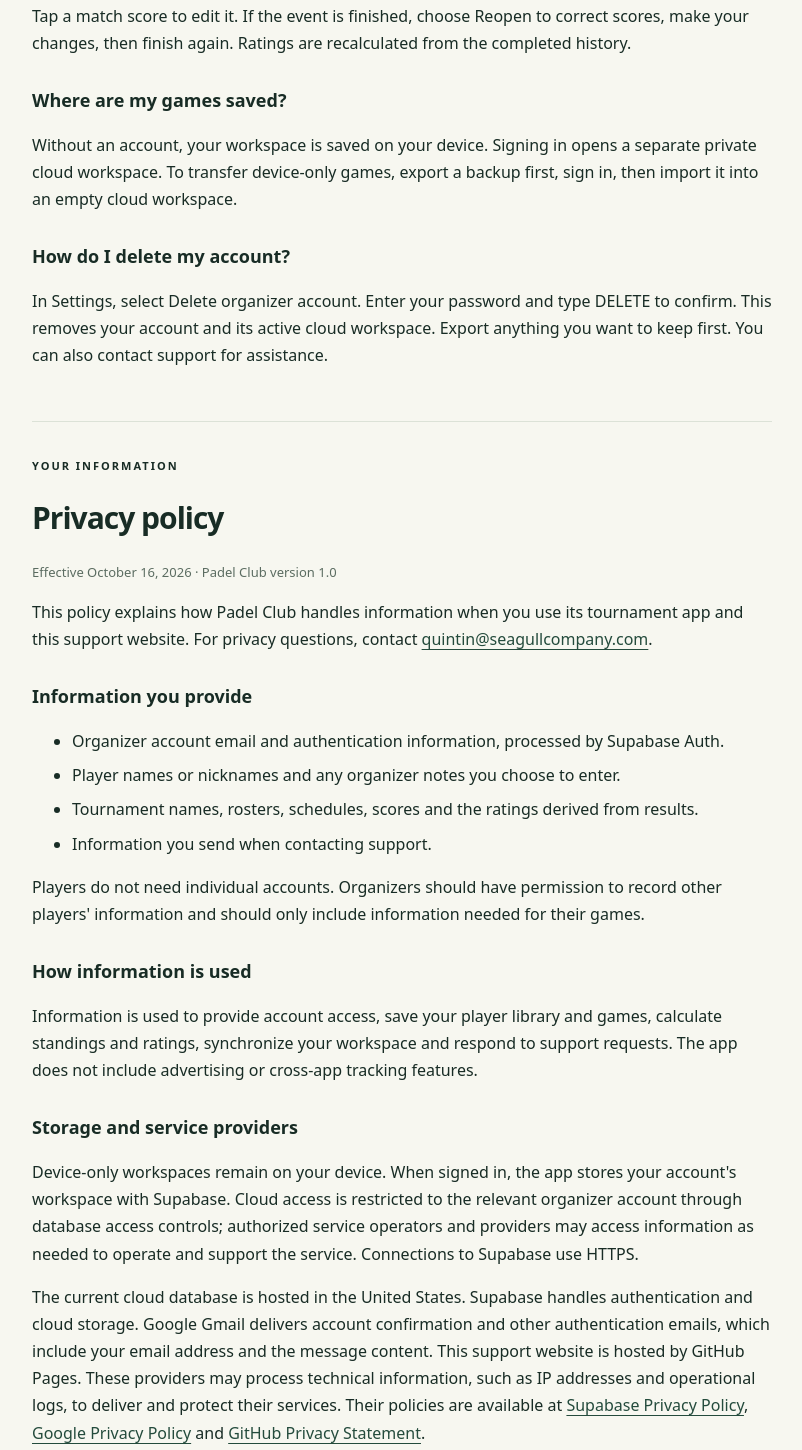
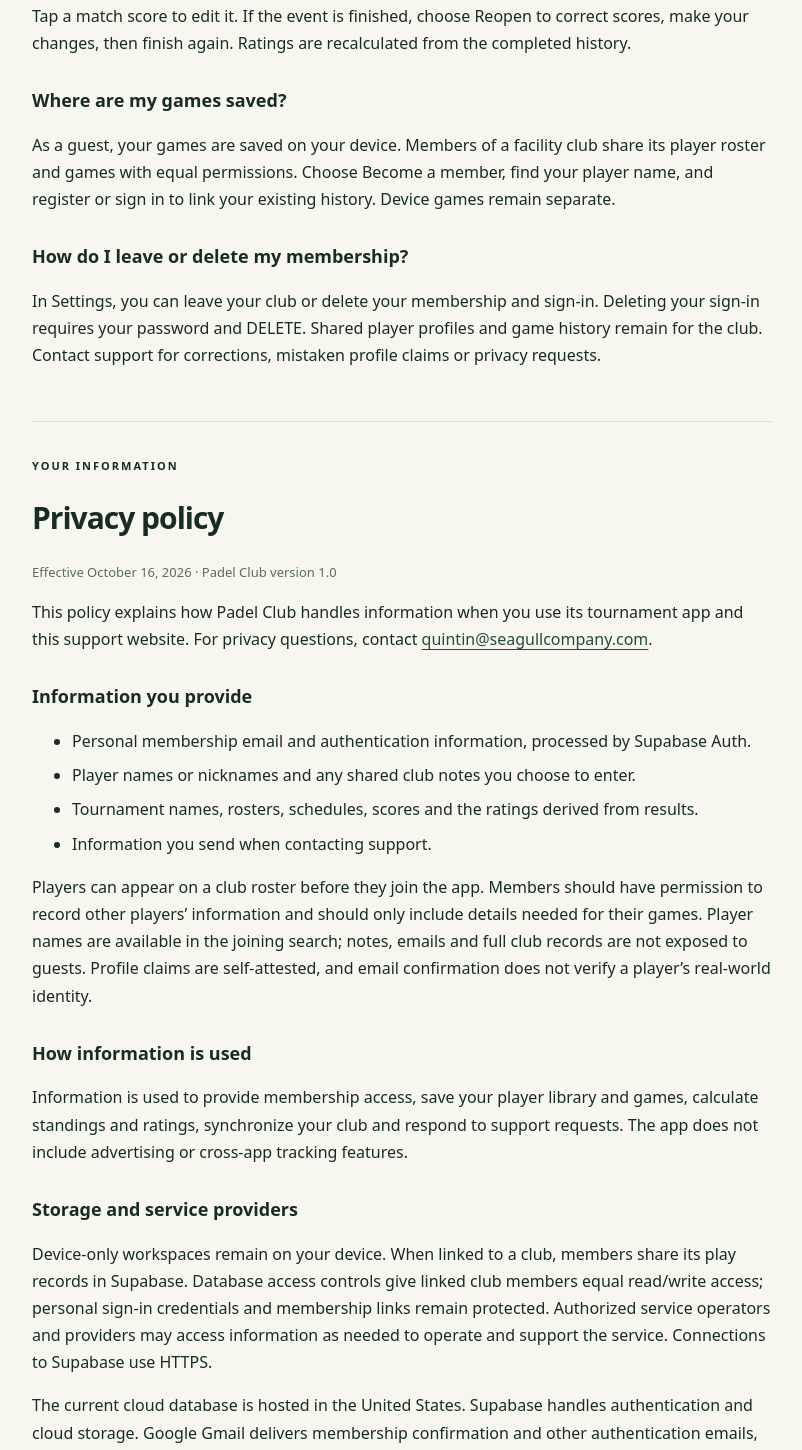
Before and after one commit to burn1979/padel-club-support, a plain HTML site: page index.html in a window 1280 px wide. Shown: the part 1469-2919 px from the top of the page, without its empty margins (116-918 px from the left). Drawn offline with Linux system fonts and the light colour scheme.

Commit message:
Update membership support and privacy for build 12

```diff
--- a/index.html
+++ b/index.html
@@ -12,18 +12,18 @@
 <header><div class="brand"><svg class="mark" viewBox="0 0 30 36" aria-hidden="true"><g stroke="currentColor" fill="none" stroke-width="1.2"><rect x="5" y="2" width="20" height="32" rx="1"/><path d="M5 9h20M5 27h20M15 9v18M2 18h26"/></g></svg>Padel Club</div><nav aria-label="Main"><a href="#help">Support</a><a href="#privacy">Privacy</a></nav></header>
 <main>
 <div class="hero"><div class="eyebrow">The Americano edition</div><h1>Less admin.<br>More padel.</h1><p class="intro">Your people. New partners. A tournament that takes care of the details, so you can enjoy the game.</p><a class="button" href="mailto:quintin@seagullcompany.com?subject=Padel%20Club%20support">Email support ↗</a><div class="facts"><div class="fact"><strong>4 · 8 · 12</strong>Players per tournament</div><div class="fact"><strong>Every partner</strong>Exactly once</div><div class="fact"><strong>Your progress</strong>Saved games and ratings</div></div></div>
-<section id="help" class="readable"><div class="eyebrow">Here to help</div><h2>Make yourself at home.</h2><div class="card"><strong>Contact Padel Club</strong><p>For app help, account questions, or a privacy request, email <a href="mailto:quintin@seagullcompany.com">quintin@seagullcompany.com</a>. Include your app version and a description of the problem. Please do not email passwords or verification codes.</p></div>
+<section id="help" class="readable"><div class="eyebrow">Here to help</div><h2>Make yourself at home.</h2><div class="card"><strong>Contact Padel Club</strong><p>For app help, membership questions, or a privacy request, email <a href="mailto:quintin@seagullcompany.com">quintin@seagullcompany.com</a>. Include your app version and a description of the problem. Please do not email passwords or verification codes.</p></div>
 <h3>How do I start a tournament?</h3><p>Add your players in the player library, then select New tournament. Choose 4, 8 or 12 players and a fixed match total. Courts are assigned automatically. Every player partners with every other player once.</p>
 <h3>How are points and ratings different?</h3><p>Each partner receives their team's match points. The player with the most tournament points leads the standings; wins break a points tie. Doubles Elo estimates playing strength across completed tournaments and helps balance future matches.</p>
 <h3>Can I correct a score?</h3><p>Tap a match score to edit it. If the event is finished, choose Reopen to correct scores, make your changes, then finish again. Ratings are recalculated from the completed history.</p>
-<h3>Where are my games saved?</h3><p>Without an account, your workspace is saved on your device. Signing in opens a separate private cloud workspace. To transfer device-only games, export a backup first, sign in, then import it into an empty cloud workspace.</p>
-<h3>How do I delete my account?</h3><p>In Settings, select Delete organizer account. Enter your password and type DELETE to confirm. This removes your account and its active cloud workspace. Export anything you want to keep first. You can also contact support for assistance.</p></section>
+<h3>Where are my games saved?</h3><p>As a guest, your games are saved on your device. Members of a facility club share its player roster and games with equal permissions. Choose Become a member, find your player name, and register or sign in to link your existing history. Device games remain separate.</p>
+<h3>How do I leave or delete my membership?</h3><p>In Settings, you can leave your club or delete your membership and sign-in. Deleting your sign-in requires your password and DELETE. Shared player profiles and game history remain for the club. Contact support for corrections, mistaken profile claims or privacy requests.</p></section>
 <section id="privacy" class="readable"><div class="eyebrow">Your information</div><h2>Privacy policy</h2><p class="date">Effective October 16, 2026 · Padel Club version 1.0</p>
 <p>This policy explains how Padel Club handles information when you use its tournament app and this support website. For privacy questions, contact <a href="mailto:quintin@seagullcompany.com">quintin@seagullcompany.com</a>.</p>
-<h3>Information you provide</h3><ul><li>Organizer account email and authentication information, processed by Supabase Auth.</li><li>Player names or nicknames and any organizer notes you choose to enter.</li><li>Tournament names, rosters, schedules, scores and the ratings derived from results.</li><li>Information you send when contacting support.</li></ul><p>Players do not need individual accounts. Organizers should have permission to record other players' information and should only include information needed for their games.</p>
-<h3>How information is used</h3><p>Information is used to provide account access, save your player library and games, calculate standings and ratings, synchronize your workspace and respond to support requests. The app does not include advertising or cross-app tracking features.</p>
-<h3>Storage and service providers</h3><p>Device-only workspaces remain on your device. When signed in, the app stores your account's workspace with Supabase. Cloud access is restricted to the relevant organizer account through database access controls; authorized service operators and providers may access information as needed to operate and support the service. Connections to Supabase use HTTPS.</p><p>The current cloud database is hosted in the United States. Supabase handles authentication and cloud storage. Google Gmail delivers account confirmation and other authentication emails, which include your email address and the message content. This support website is hosted by GitHub Pages. These providers may process technical information, such as IP addresses and operational logs, to deliver and protect their services. Their policies are available at <a href="https://supabase.com/privacy">Supabase Privacy Policy</a>, <a href="https://policies.google.com/privacy">Google Privacy Policy</a> and <a href="https://docs.github.com/en/site-policy/privacy-policies/github-general-privacy-statement">GitHub Privacy Statement</a>.</p>
-<h3>Your choices and retention</h3><p>You can edit player details and correct scores in the app, export a workspace, or delete your organizer account in Settings. Account deletion removes the active account and its cloud workspace, as well as that account's workspace and recovery snapshots on the device making the request. Copies exported or saved on other devices are separate and must be removed there. Provider backups and operational logs may remain for their normal retention periods.</p><p>Device-only records remain until the app's local data is removed, subject to any device backups. Signing out does not erase saved local workspaces. Contact support if you need help accessing, correcting or deleting information.</p>
+<h3>Information you provide</h3><ul><li>Personal membership email and authentication information, processed by Supabase Auth.</li><li>Player names or nicknames and any shared club notes you choose to enter.</li><li>Tournament names, rosters, schedules, scores and the ratings derived from results.</li><li>Information you send when contacting support.</li></ul><p>Players can appear on a club roster before they join the app. Members should have permission to record other players’ information and should only include details needed for their games. Player names are available in the joining search; notes, emails and full club records are not exposed to guests. Profile claims are self-attested, and email confirmation does not verify a player’s real-world identity.</p>
+<h3>How information is used</h3><p>Information is used to provide membership access, save your player library and games, calculate standings and ratings, synchronize your club and respond to support requests. The app does not include advertising or cross-app tracking features.</p>
+<h3>Storage and service providers</h3><p>Device-only workspaces remain on your device. When linked to a club, members share its play records in Supabase. Database access controls give linked club members equal read/write access; personal sign-in credentials and membership links remain protected. Authorized service operators and providers may access information as needed to operate and support the service. Connections to Supabase use HTTPS.</p><p>The current cloud database is hosted in the United States. Supabase handles authentication and cloud storage. Google Gmail delivers membership confirmation and other authentication emails, which include your email address and the message content. This support website is hosted by GitHub Pages. These providers may process technical information, such as IP addresses and operational logs, to deliver and protect their services. Their policies are available at <a href="https://supabase.com/privacy">Supabase Privacy Policy</a>, <a href="https://policies.google.com/privacy">Google Privacy Policy</a> and <a href="https://docs.github.com/en/site-policy/privacy-policies/github-general-privacy-statement">GitHub Privacy Statement</a>.</p>
+<h3>Your choices and retention</h3><p>You can edit player details and correct scores in the app, export a club backup, leave a club, or delete your membership and sign-in in Settings. Deletion removes personal authentication and membership links, plus the requesting person’s local club caches and recovery snapshots on that device. Shared players, games and history remain for other members. Private migration recovery copies and operation fingerprints may be retained for data recovery and integrity. Copies exported or saved on other devices are separate and must be removed there. Provider backups and operational logs may remain for their normal retention periods.</p><p>Device-only records remain until the app's local data is removed, subject to any device backups. Signing out does not erase saved local workspaces. Contact support if you need help accessing, correcting or deleting information.</p>
 <h3>Updates</h3><p>Changes to these practices will be reflected on this page with an updated effective date.</p></section>
 </main><footer>Padel Club · Built for your next game.</footer>
 </body></html>
```
Also changed, not shown: confirmed.html (+3 -3 lines).
